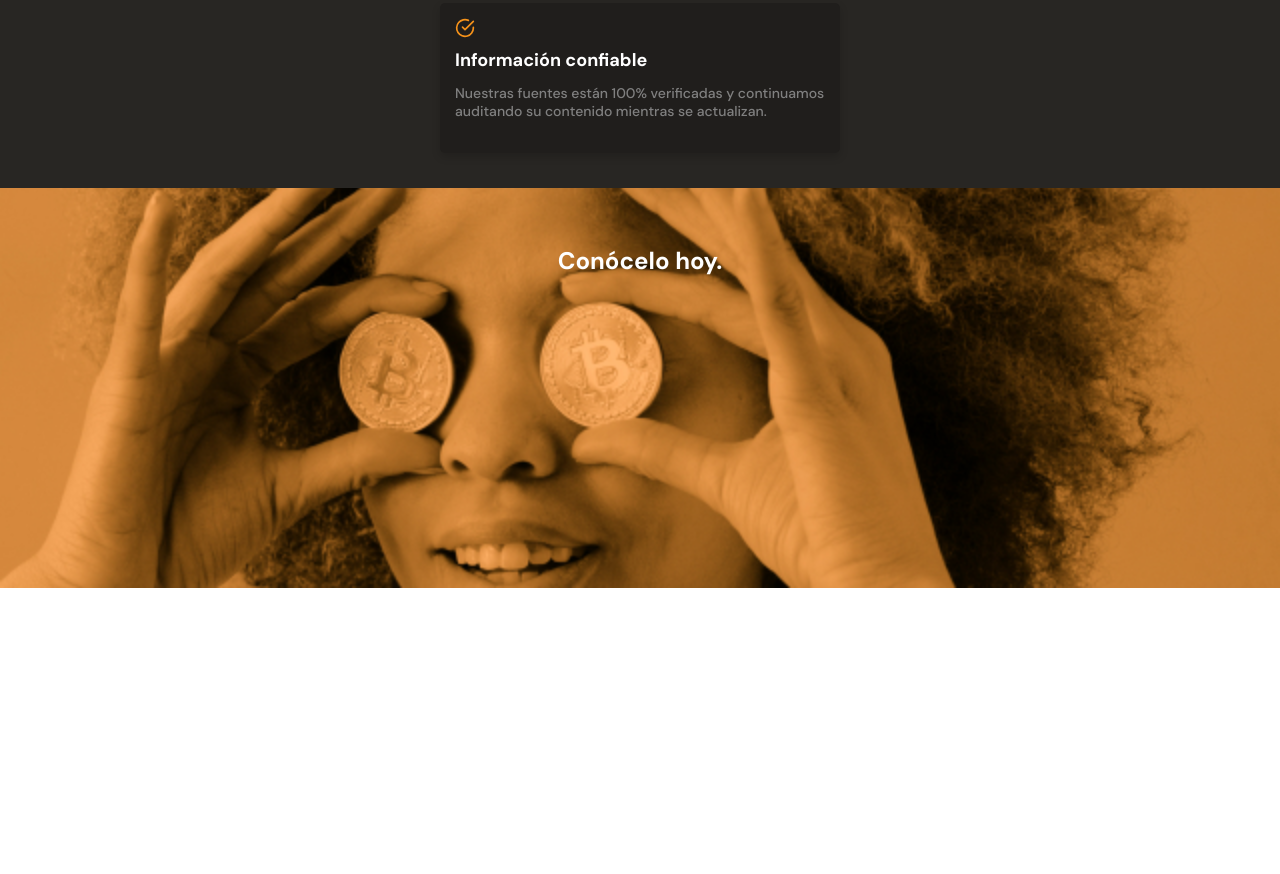
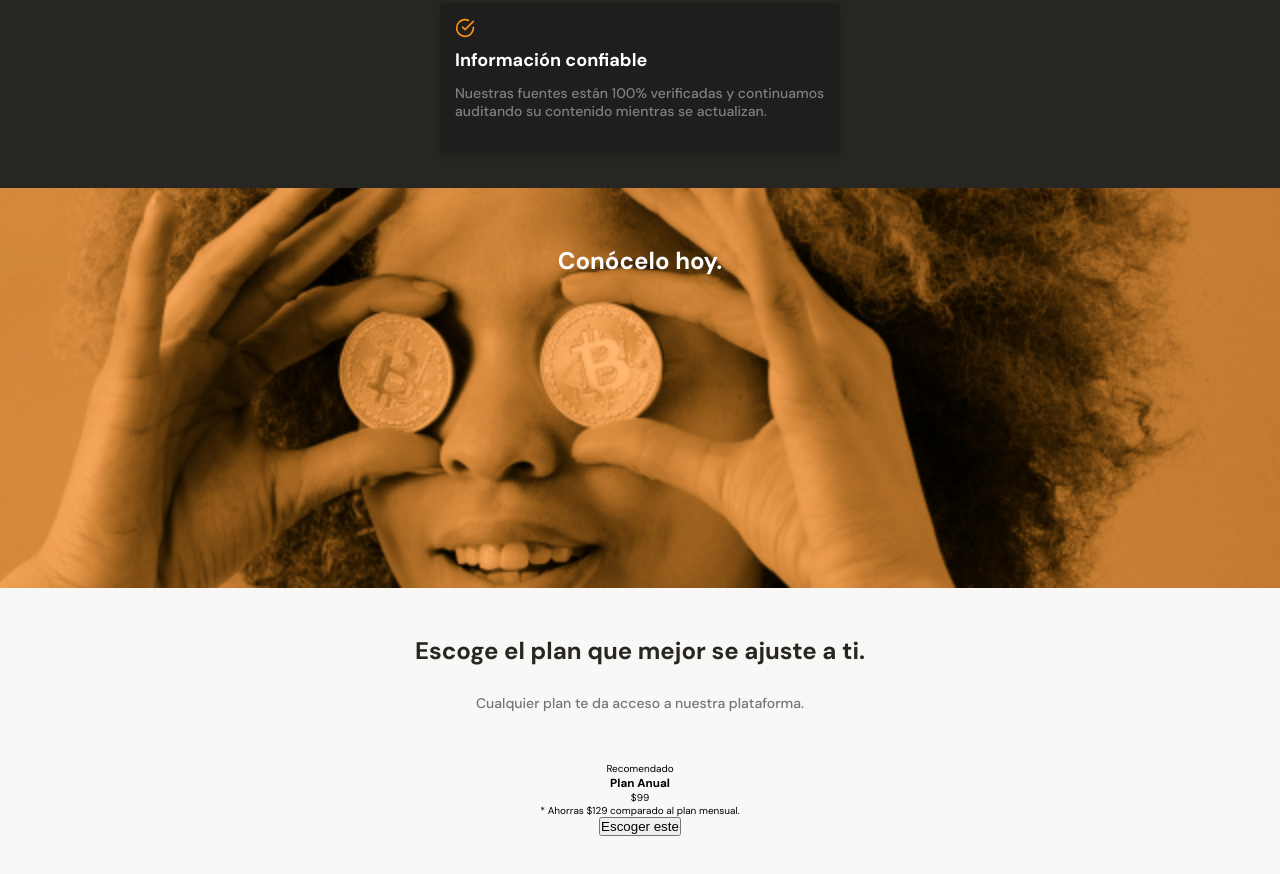
Before and after one commit to Gehiner/BataBit-Platzi, a plain HTML site: page index.html in a window 1280 px wide. Shown: the part 2162-3036 px from the top of the page. Before the commit the page ends 2750 px from the top, so only its background shows below. Drawn offline with Linux system fonts and the light colour scheme.

Commit message:
Layout and base styles were added to the plans section

```diff
--- a/index.html
+++ b/index.html
@@ -15,7 +15,7 @@
         <div class="header--title-container">
             <h1>La pr&oacute;xima revoluci&oacute;n en el intercambio de criptomonedas.</h1>
             <p>Batatabit te ayuda a navegar entre los diferentes precios y tendencias.</p>
-            <a href="" class="header--button">Conoce nuestros planes <span></span></a>
+            <a href="#plans" class="header--button">Conoce nuestros planes <span></span></a>
         </div>
     </header>
     <main>
@@ -118,7 +118,23 @@
         <section class="bitcoin-img-container">
             <h2>Con&oacute;celo hoy.</h2>
         </section>
-        <section></section>
+        <section id="plans" class="main-plans-container">
+            <div class="plans--title">
+                <h2>Escoge el plan que mejor se ajuste a ti.</h2>
+                <p>Cualquier plan te da acceso a nuestra plataforma.</p>
+            </div>
+            <section class="plans-container--slider">
+                <article class="plans-container--card">
+                    <p>Recomendado</p>
+                    <div>
+                        <h3>Plan Anual</h3>
+                        <p><span>$</span>99</p>
+                        <p>* Ahorras $129 comparado al plan mensual.</p>
+                        <button>Escoger este <span></span></button>
+                    </div>
+                </article>
+            </section>
+        </section>
     </main>
     <footer>
 
--- a/style.css
+++ b/style.css
@@ -407,3 +407,33 @@ main{
     color: var(--just-white);
     text-align: center;
 }
+
+/*plans*/
+
+.main-plans-container{
+    width: 100%;
+    min-width: 320px;
+    padding-bottom: 70px;
+    text-align: center;
+}
+.plans--title{
+    width: 90%;
+    min-width: 288px;
+    height: auto;
+    margin: 0 auto;
+    margin-bottom: 50px;
+}
+.plans--title h2{
+    padding-top:50px;
+    font-size: 2.4rem;
+    font-weight: bold;
+    line-height: 2.6rem;
+    color: var(--black);
+}
+.plans--title p{
+    padding-top: 30px;
+    font-size: 1.4rem;
+    font-weight: 500;
+    line-height: 1.8rem;
+    color: #757575;
+}
```
